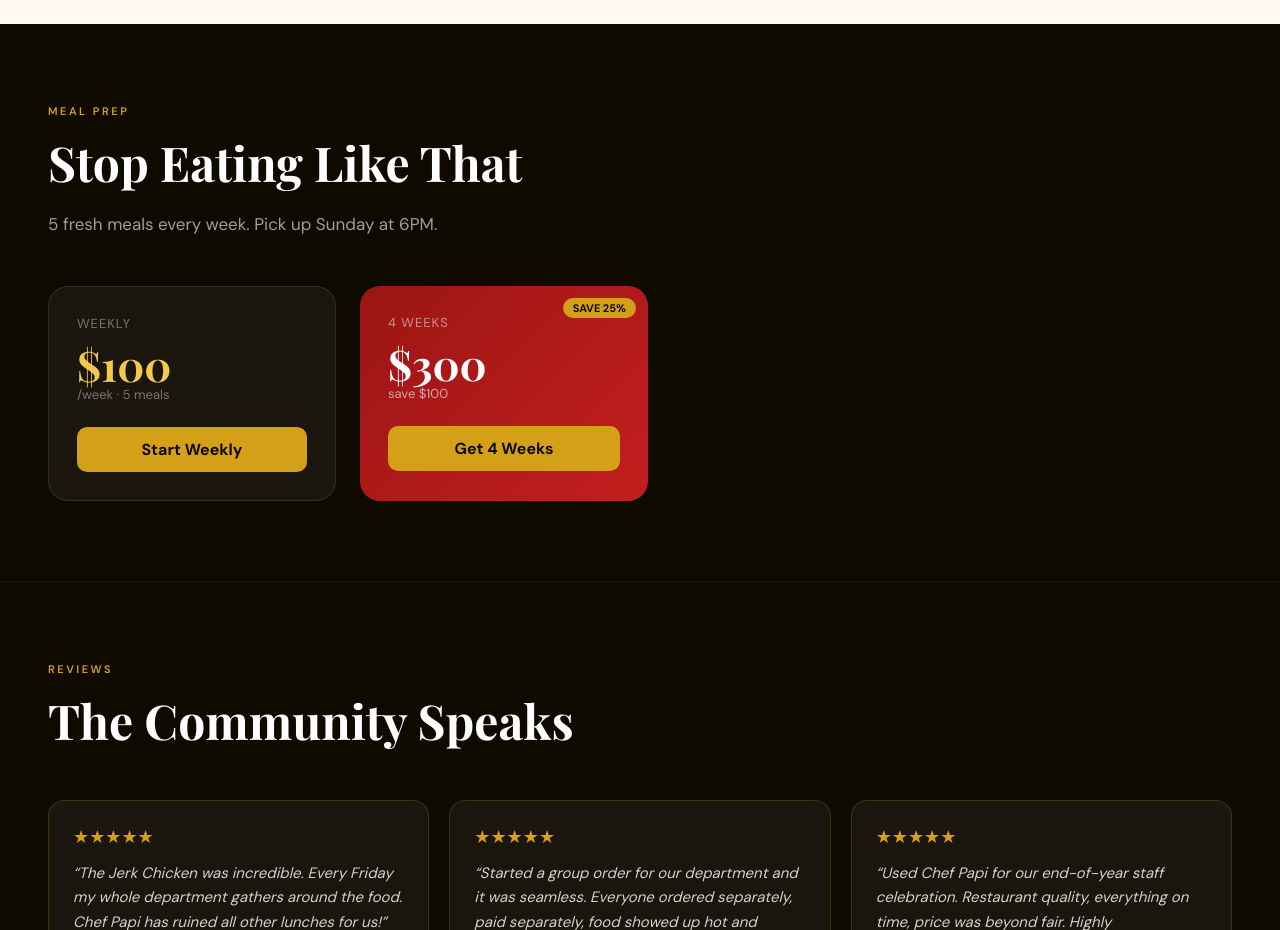
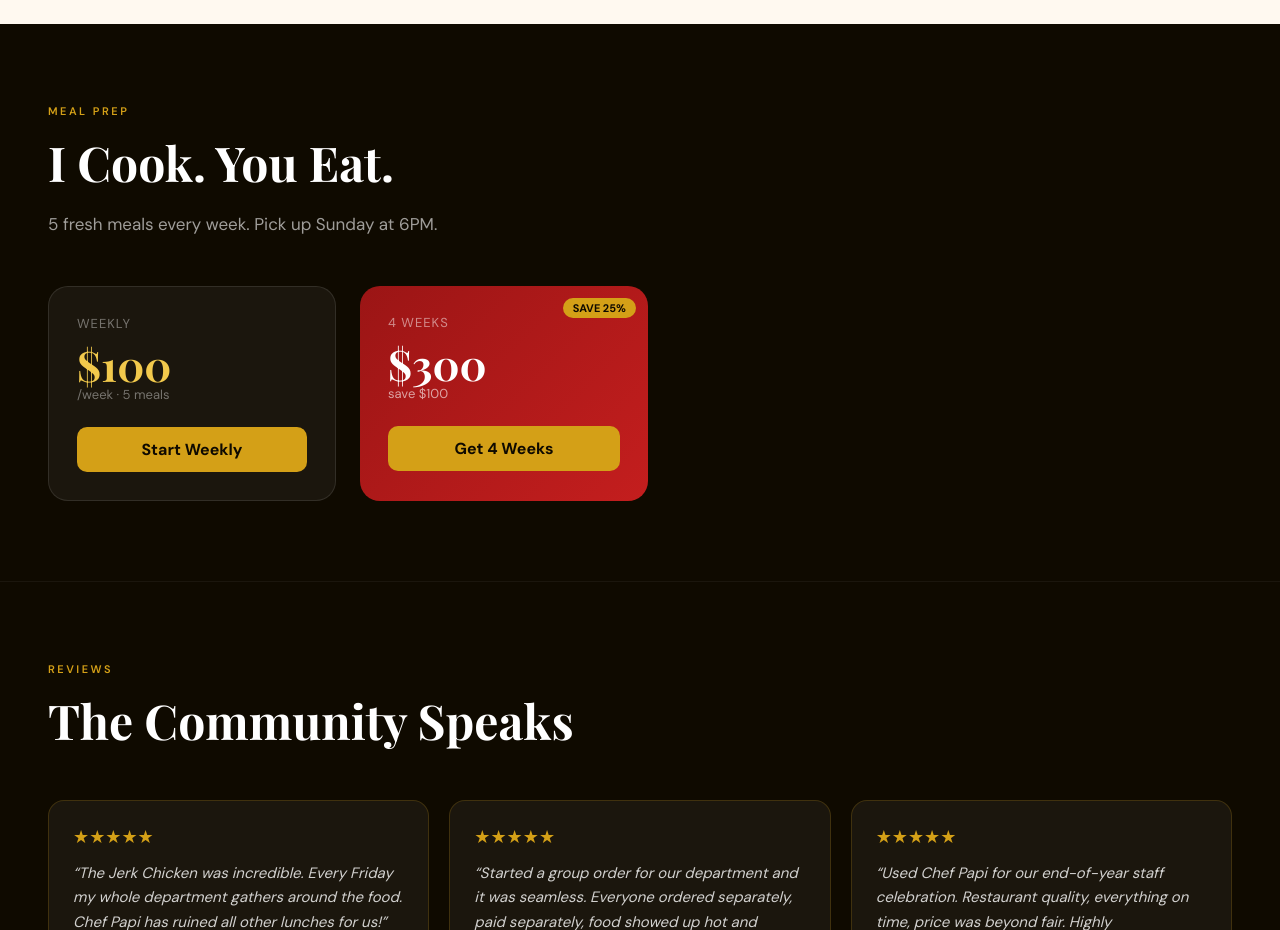
Before and after one commit to ChefP23/Chef-Papis-Catering, a Next.js app: page / in a window 1280 px wide. Shown: the part 2620-3550 px from the top of the page. Built offline with nearby package versions, Linux system fonts and the light colour scheme.

Commit message:
Update meal prep heading to I Cook. You Eat.

```diff
--- a/src/app/page.tsx
+++ b/src/app/page.tsx
@@ -157,7 +157,7 @@
       <section id="mealprep" style={{ background: 'var(--black)', padding: '80px clamp(16px, 5vw, 48px)' }}>
         <div style={{ maxWidth: 1200, margin: '0 auto' }}>
           <div style={{ fontSize: 11, fontWeight: 600, letterSpacing: 2.5, textTransform: 'uppercase', color: 'var(--gold)', marginBottom: 12 }}>Meal Prep</div>
-          <h2 style={{ fontSize: 'clamp(28px, 4vw, 48px)', color: '#fff', marginBottom: 16 }}>Stop Eating Like That</h2>
+          <h2 style={{ fontSize: 'clamp(28px, 4vw, 48px)', color: '#fff', marginBottom: 16 }}>I Cook. You Eat.</h2>
           <p style={{ fontSize: 17, color: 'rgba(255,255,255,0.6)', maxWidth: 560, lineHeight: 1.65, marginBottom: 48 }}>5 fresh meals every week. Pick up Sunday at 6PM.</p>
           <div style={{ display: 'grid', gridTemplateColumns: '1fr 1fr', gap: 24, maxWidth: 600 }}>
             <div style={{ background: 'rgba(255,255,255,0.05)', border: '1px solid rgba(255,255,255,0.1)', borderRadius: 20, padding: 28 }}>
```
